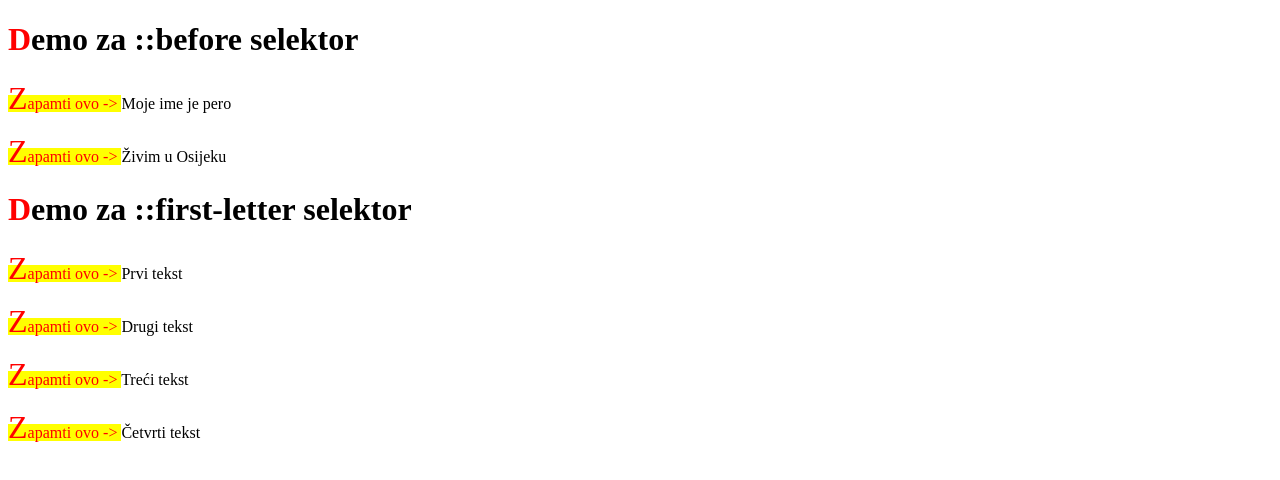
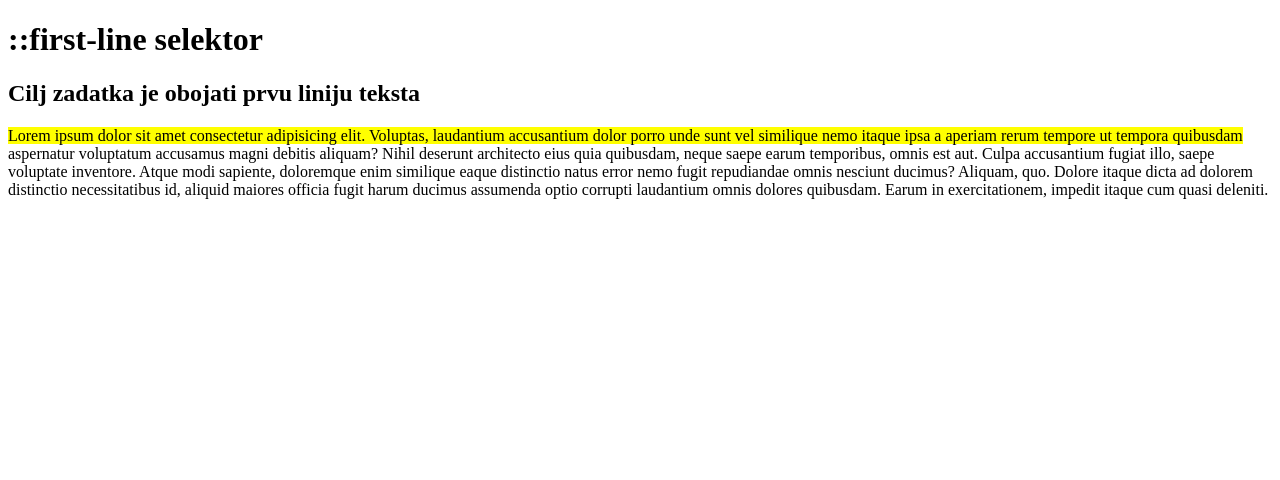
Before and after one commit to msostaric031/algebra.CSS.predavanje, a plain HTML site: page pseudoElementi.html in a window 1280 px wide. Drawn offline with Linux system fonts and the light colour scheme.

Commit message:
::first-line selektor

```diff
--- a/pseudoElementi.html
+++ b/pseudoElementi.html
@@ -7,28 +7,26 @@
     <title>Pseudo Elementi</title>
 
     <style>
-      p::before {
-        content: "Zapamti ovo -> ";
-        color: red;
+      p::first-line {
         background-color: yellow;
-      }
-
-      h1::first-letter,
-      p::first-letter {
-        font-size: 32px;
-        color: red;
       }
     </style>
   </head>
   <body>
-    <h1>Demo za ::before selektor</h1>
-    <p>Moje ime je pero</p>
-    <p>Živim u Osijeku</p>
-
-    <h1>Demo za ::first-letter selektor</h1>
-    <p>Prvi tekst</p>
-    <p>Drugi tekst</p>
-    <p>Treći tekst</p>
-    <p>Četvrti tekst</p>
+    <h1>::first-line selektor</h1>
+    <h2>Cilj zadatka je obojati prvu liniju teksta</h2>
+    <p>
+      Lorem ipsum dolor sit amet consectetur adipisicing elit. Voluptas,
+      laudantium accusantium dolor porro unde sunt vel similique nemo itaque
+      ipsa a aperiam rerum tempore ut tempora quibusdam aspernatur voluptatum
+      accusamus magni debitis aliquam? Nihil deserunt architecto eius quia
+      quibusdam, neque saepe earum temporibus, omnis est aut. Culpa accusantium
+      fugiat illo, saepe voluptate inventore. Atque modi sapiente, doloremque
+      enim similique eaque distinctio natus error nemo fugit repudiandae omnis
+      nesciunt ducimus? Aliquam, quo. Dolore itaque dicta ad dolorem distinctio
+      necessitatibus id, aliquid maiores officia fugit harum ducimus assumenda
+      optio corrupti laudantium omnis dolores quibusdam. Earum in
+      exercitationem, impedit itaque cum quasi deleniti.
+    </p>
   </body>
 </html>
```
